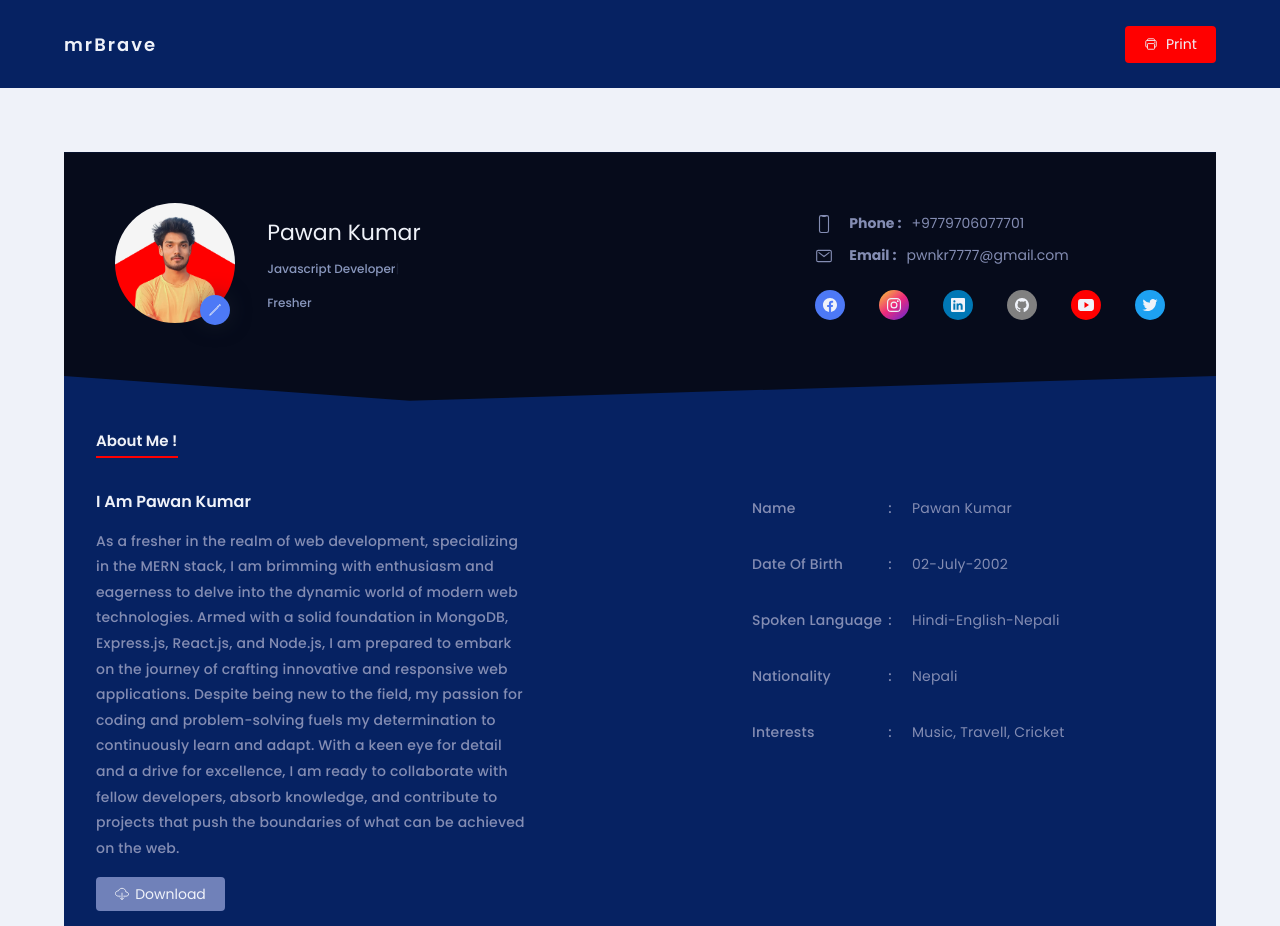
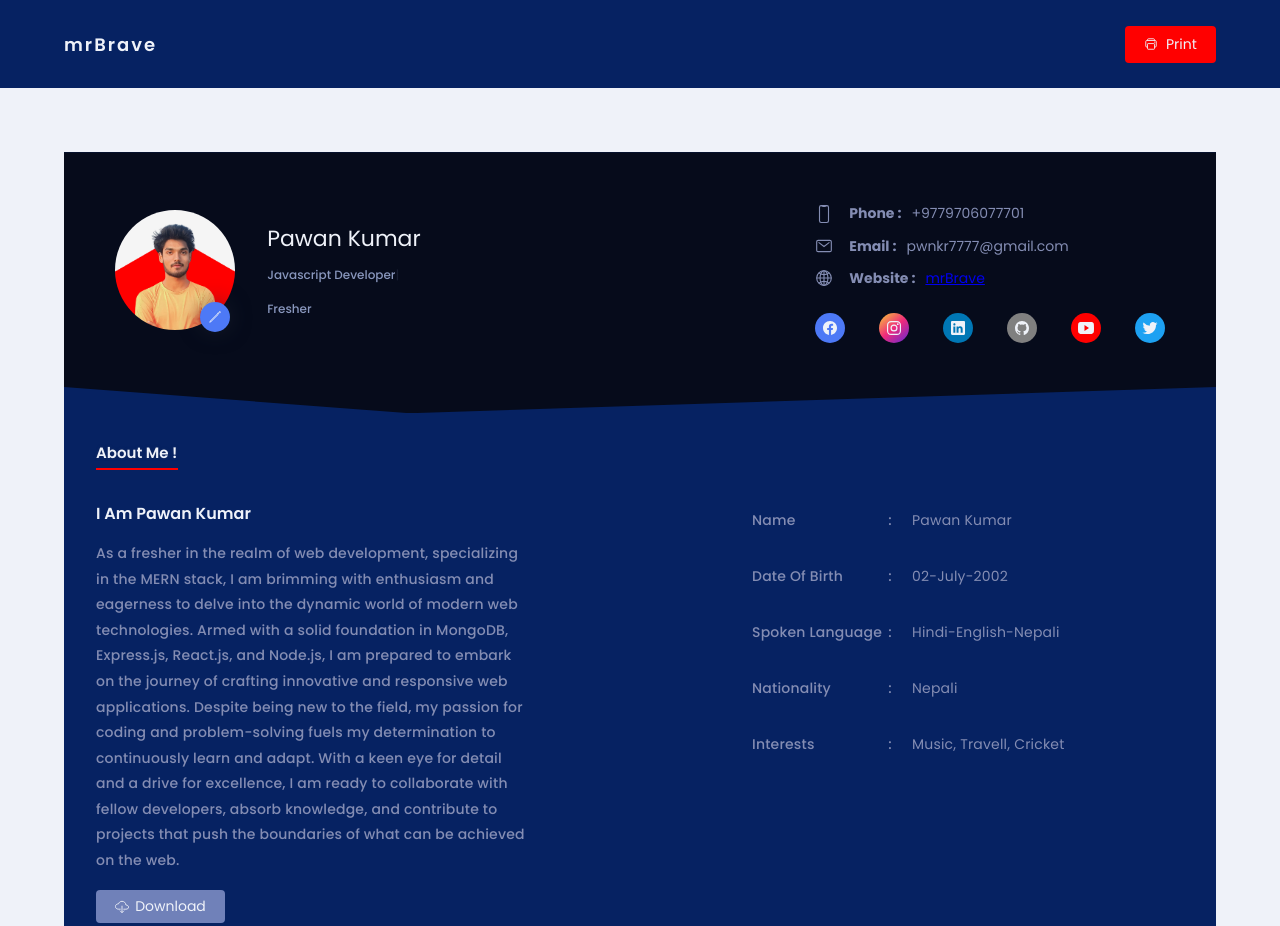
Before and after one commit to mrbrave7/my-portfolio-website, a plain HTML site: page index.html in a window 1280 px wide. Shown: the top 926 px of the page. Drawn offline with nearby package versions, Linux system fonts and the light colour scheme; animation ran at ten frames a second; files whose address does not match are found by name.

Commit message:
Added Website Link

```diff
--- a/index.html
+++ b/index.html
@@ -55,6 +55,11 @@
                         <ion-icon name="mail-outline"></ion-icon>
                         <strong>Email :</strong>
                         <span>pwnkr7777@gmail.com</span>
+                    </li>
+                    <li>
+                        <ion-icon name="globe-outline"></ion-icon>
+                        <strong>Website :</strong>
+                        <a href="https://mrbrave7.github.io/my-portfolio-website/">mrBrave</a>
                     </li>
                 </ul>
                 <ul class="social-icons">
--- a/style/style.css
+++ b/style/style.css
@@ -549,6 +549,7 @@ section.contact .content .right .message textarea{
     border: 1px solid var(--info);
     padding: 9px;
     border-radius: 6px;
+    color: var(--pure);
 }
 section.contact .content .right .message textarea:focus{
     outline: none;
```
